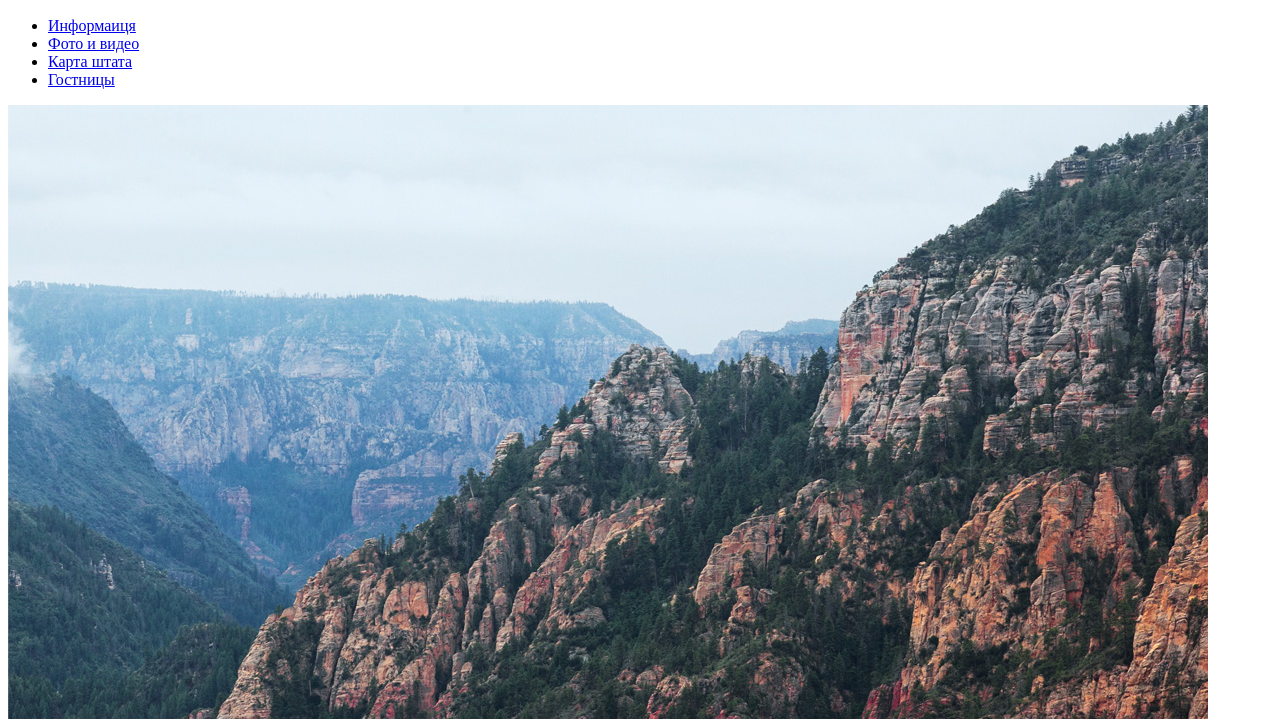
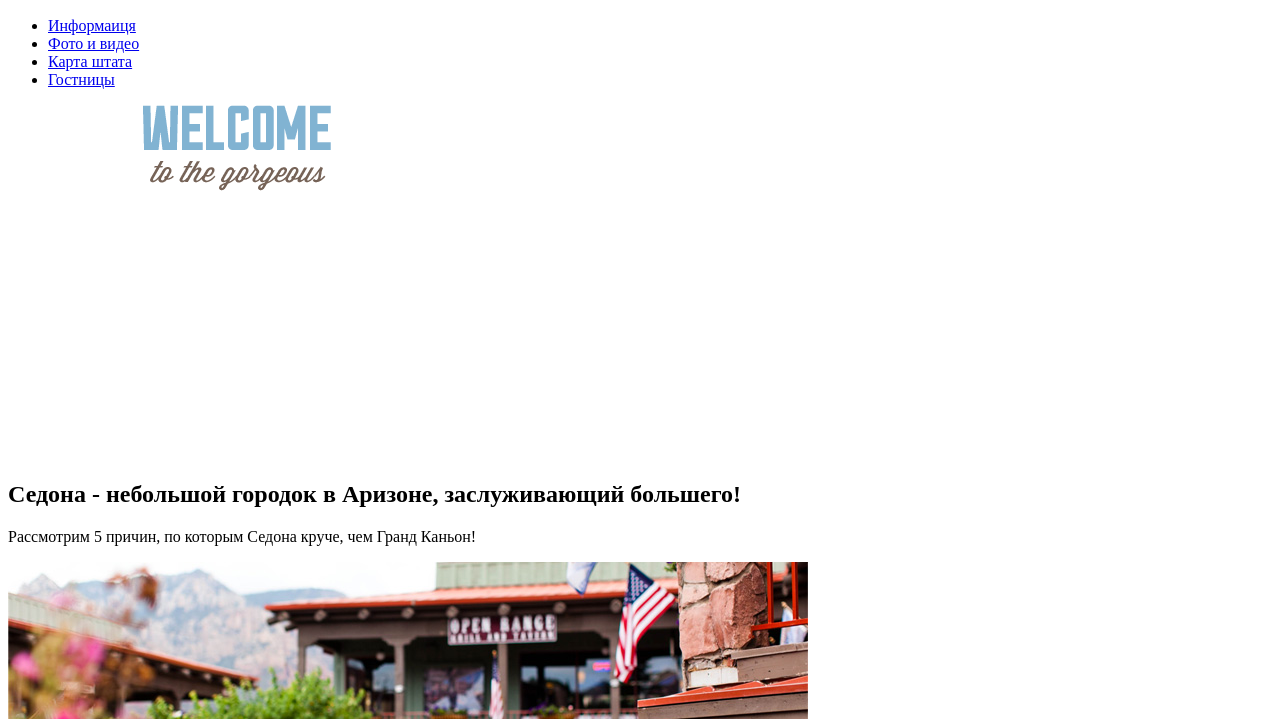
Before and after one commit to VladaBelopolskaya/432959-sedona, a plain HTML site: page index.html in a window 1280 px wide. Shown: the part 81-800 px from the top of the page. Drawn offline with Linux system fonts and the light colour scheme.

Commit message:
исправления

```diff
--- a/index.html
+++ b/index.html
@@ -22,7 +22,7 @@
     </header>
     <main>
         <section>
-            <img src="img/background_index.jpg" alt="welcome to the gorgeous sedona">
+            <img src="img/sedona.png" alt="welcome to the gorgeous sedona">
         </section>
         <section>
             <h1>
```
Also changed, not shown: hotels.html (+0 -1 lines), img/sedona.png (added).
